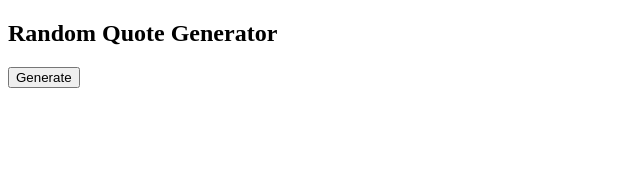
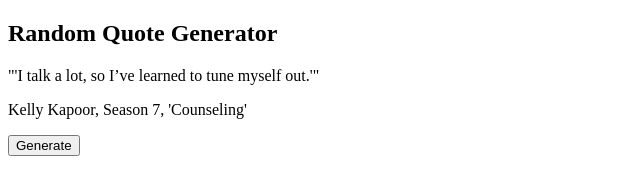
Before and after one commit to jephthah212/randomquotegenerator, a plain HTML site: page index.html in a window 1280 px wide. Shown: the whole page, without its empty margins (0-640 px from the left). Drawn offline with Linux system fonts and the light colour scheme.

Commit message:
more updates

```diff
--- a/js/script.js
+++ b/js/script.js
@@ -11,11 +11,19 @@ function generateQuote() {
         {
             quote: "'Would I rather be feared or loved? Easy. Both. I want people to be afraid of how much they love me.'",
             author: "Michael Scott, Season 2, 'The Fight'"
+        },
+        {
+            quote: "'I’m not superstitious, but I am a little stitious.'",
+            author: "Michael Scott, Season 4, 'Fun Run'"
+        },
+        {
+            quote: "'If I don’t have some cake soon, I might die.'",
+            author: "Stanley Hudson, Season 4, 'Survivor Man'"
         }
     ];
 
     let arrayIndex = Math.floor(Math.random() * quotes.length);
-    document.getElementById("quotation").innerHTML = "&quot;" + quotes[index].quote + "&quot;";
+    document.getElementById("quotation").innerHTML = "&quot;" + quotes[arrayIndex].quote + "&quot;";
     document.getElementById("author").innerHTML = quotes[arrayIndex].author;
 }
 
@@ -23,4 +31,4 @@ window.onload = function () {
     generateQuote();
 }
 
-document.getElementById("generate").addEventListener('click', generateQuote());
+// document.getElementById("generate").addEventListener('click', generateQuote());
```
Also changed, not shown: index.html (+1 -1 lines).
